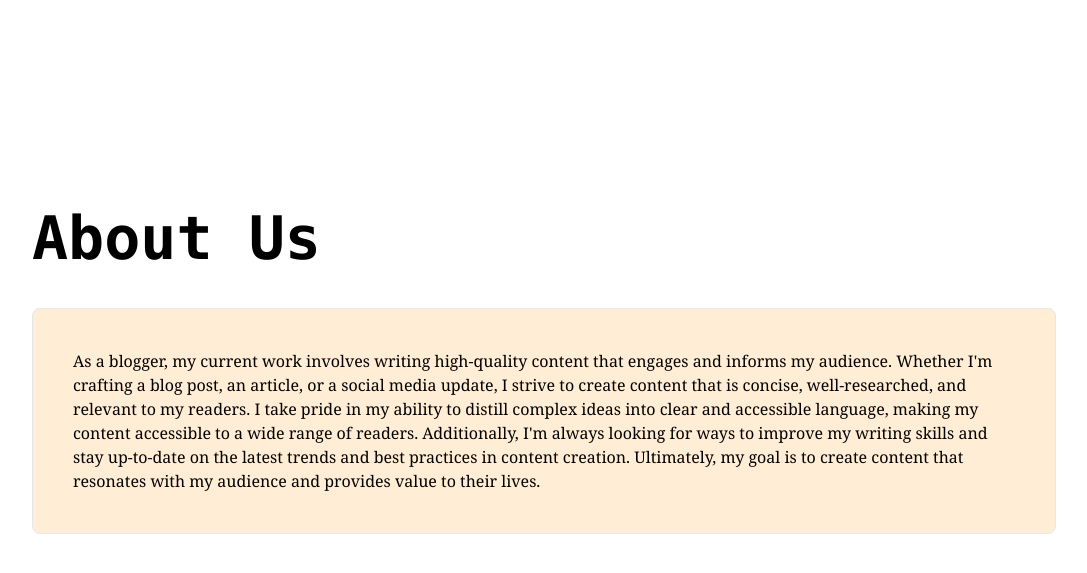
After one commit to ChiragRohada7020/Blog, a Flask app: page /about_us in a window 1280 px wide. The commit adds this page. Shown: the top 573 px of the page, without its empty margins (96-1183 px from the left). Run offline with Flask 2, Linux system fonts and the light colour scheme.

Commit message:
first commit

```diff
--- a/app.py
+++ b/app.py
@@ -21,6 +21,14 @@ def Home():
     data2 = db['work'].find().sort([("date", 1)]).limit(3)
 
     return render_template('index.html',data=data,data2=data2)
+
+
+
+
+@app.route('/about_us')
+def About():
+
+    return render_template('about_us.html')
 
 @app.route('/add_blog',methods =["GET", "POST"])
 def Add_blog():
--- a/static/dist/output.css
+++ b/static/dist/output.css
@@ -636,36 +651,12 @@ video {
   margin-top: 5rem;
 }
 
-.mt-40 {
-  margin-top: 10rem;
+.mt-5 {
+  margin-top: 1.25rem;
 }
 
-.mb-3 {
-  margin-bottom: 0.75rem;
-}
-
-.mb-2 {
-  margin-bottom: 0.5rem;
-}
-
-.mb-6 {
-  margin-bottom: 1.5rem;
-}
-
-.mt-1 {
-  margin-top: 0.25rem;
-}
-
-.ml-2 {
-  margin-left: 0.5rem;
-}
-
-.mt-10 {
-  margin-top: 2.5rem;
-}
-
-.mt-8 {
-  margin-top: 2rem;
+.mt-52 {
+  margin-top: 13rem;
 }
 
 .flex {
@@ -793,16 +786,12 @@ video {
   border-radius: 9999px;
 }
 
+.rounded-lg {
+  border-radius: 0.5rem;
+}
+
 .border {
   border-width: 1px;
-}
-
-.border-l {
-  border-left-width: 1px;
-}
-
-.border-r {
-  border-right-width: 1px;
 }
 
 .border-gray-200 {
@@ -834,8 +823,19 @@ video {
   background-color: rgb(59 130 246 / var(--tw-bg-opacity));
 }
 
-.fill-current {
-  fill: currentColor;
+.bg-slate-200 {
+  --tw-bg-opacity: 1;
+  background-color: rgb(226 232 240 / var(--tw-bg-opacity));
+}
+
+.bg-orange-200 {
+  --tw-bg-opacity: 1;
+  background-color: rgb(254 215 170 / var(--tw-bg-opacity));
+}
+
+.bg-orange-100 {
+  --tw-bg-opacity: 1;
+  background-color: rgb(255 237 213 / var(--tw-bg-opacity));
 }
 
 .p-6 {
@@ -846,19 +846,32 @@ video {
   padding: 1rem;
 }
 
-.px-2 {
-  padding-left: 0.5rem;
-  padding-right: 0.5rem;
+.p-5 {
+  padding: 1.25rem;
 }
 
-.px-6 {
-  padding-left: 1.5rem;
-  padding-right: 1.5rem;
+.p-52 {
+  padding: 13rem;
 }
 
-.py-4 {
-  padding-top: 1rem;
-  padding-bottom: 1rem;
+.p-40 {
+  padding: 10rem;
+}
+
+.p-3 {
+  padding: 0.75rem;
+}
+
+.p-32 {
+  padding: 8rem;
+}
+
+.p-10 {
+  padding: 2.5rem;
+}
+
+.p-0 {
+  padding: 0px;
 }
 
 .px-4 {
@@ -871,12 +884,14 @@ video {
   padding-bottom: 0.5rem;
 }
 
-.pb-20 {
-  padding-bottom: 5rem;
+.px-5 {
+  padding-left: 1.25rem;
+  padding-right: 1.25rem;
 }
 
-.text-center {
-  text-align: center;
+.px-2 {
+  padding-left: 0.5rem;
+  padding-right: 0.5rem;
 }
 
 .text-right {
@@ -895,19 +910,8 @@ video {
   font-family: ui-sans-serif, system-ui, -apple-system, BlinkMacSystemFont, "Segoe UI", Roboto, "Helvetica Neue", Arial, "Noto Sans", sans-serif, "Apple Color Emoji", "Segoe UI Emoji", "Segoe UI Symbol", "Noto Color Emoji";
 }
 
-.text-5xl {
-  font-size: 3rem;
-  line-height: 1;
-}
-
-.text-xs {
-  font-size: 0.75rem;
-  line-height: 1rem;
-}
-
-.text-3xl {
-  font-size: 1.875rem;
-  line-height: 2.25rem;
+.font-mono {
+  font-family: ui-monospace, SFMono-Regular, Menlo, Monaco, Consolas, "Liberation Mono", "Courier New", monospace;
 }
 
 .text-xl {
@@ -925,25 +929,41 @@ video {
   line-height: 1.75rem;
 }
 
-.font-bold {
-  font-weight: 700;
+.text-5xl {
+  font-size: 3rem;
+  line-height: 1;
+}
+
+.text-xs {
+  font-size: 0.75rem;
+  line-height: 1rem;
+}
+
+.text-7xl {
+  font-size: 4.5rem;
+  line-height: 1;
+}
+
+.text-6xl {
+  font-size: 3.75rem;
+  line-height: 1;
+}
+
+.font-semibold {
+  font-weight: 600;
 }
 
 .font-medium {
   font-weight: 500;
 }
 
-.font-light {
-  font-weight: 300;
+.font-bold {
+  font-weight: 700;
 }
 
-.font-semibold {
-  font-weight: 600;
-}
-
-.text-red-600 {
+.text-gray-600 {
   --tw-text-opacity: 1;
-  color: rgb(220 38 38 / var(--tw-text-opacity));
+  color: rgb(75 85 99 / var(--tw-text-opacity));
 }
 
 .text-gray-500 {
@@ -998,6 +1003,12 @@ video {
   --tw-ring-color: rgb(255 255 255 / var(--tw-ring-opacity));
 }
 
+.transition-all {
+  transition-property: all;
+  transition-timing-function: cubic-bezier(0.4, 0, 0.2, 1);
+  transition-duration: 150ms;
+}
+
 .transition {
   transition-property: color, background-color, border-color, fill, stroke, opacity, box-shadow, transform, filter, -webkit-text-decoration-color, -webkit-backdrop-filter;
   transition-property: color, background-color, border-color, text-decoration-color, fill, stroke, opacity, box-shadow, transform, filter, backdrop-filter;
@@ -1006,51 +1017,17 @@ video {
   transition-duration: 150ms;
 }
 
-.transition-all {
-  transition-property: all;
-  transition-timing-function: cubic-bezier(0.4, 0, 0.2, 1);
-  transition-duration: 150ms;
-}
-
 .duration-1000 {
   transition-duration: 1000ms;
 }
 
-.first-letter\:float-left::first-letter {
-  float: left;
-}
-
-.first-letter\:mr-1::first-letter {
-  margin-right: 0.25rem;
-}
-
-.first-letter\:text-5xl::first-letter {
-  font-size: 3rem;
-  line-height: 1;
-}
-
-.first-letter\:font-bold::first-letter {
-  font-weight: 700;
-}
-
-.first-letter\:text-blue-500::first-letter {
-  --tw-text-opacity: 1;
-  color: rgb(59 130 246 / var(--tw-text-opacity));
+.duration-700 {
+  transition-duration: 700ms;
 }
 
 .hover\:bg-blue-700:hover {
   --tw-bg-opacity: 1;
   background-color: rgb(29 78 216 / var(--tw-bg-opacity));
-}
-
-.hover\:text-red-600:hover {
-  --tw-text-opacity: 1;
-  color: rgb(220 38 38 / var(--tw-text-opacity));
-}
-
-.hover\:text-blue-600:hover {
-  --tw-text-opacity: 1;
-  color: rgb(37 99 235 / var(--tw-text-opacity));
 }
 
 .hover\:shadow-sm:hover {
@@ -1065,20 +1042,18 @@ video {
   box-shadow: var(--tw-ring-offset-shadow), var(--tw-ring-shadow), var(--tw-shadow, 0 0 #0000);
 }
 
-.focus\:outline-none:focus {
-  outline: 2px solid transparent;
-  outline-offset: 2px;
-}
-
-@media (prefers-color-scheme: dark) {
-  .dark\:text-gray-400 {
-    --tw-text-opacity: 1;
-    color: rgb(156 163 175 / var(--tw-text-opacity));
+@media (min-width: 640px) {
+  .sm\:p-10 {
+    padding: 2.5rem;
   }
 
-  .dark\:first-letter\:text-gray-100::first-letter {
-    --tw-text-opacity: 1;
-    color: rgb(243 244 246 / var(--tw-text-opacity));
+  .sm\:p-1 {
+    padding: 0.25rem;
+  }
+
+  .sm\:px-10 {
+    padding-left: 2.5rem;
+    padding-right: 2.5rem;
   }
 }
 
@@ -1108,36 +1079,29 @@ video {
     margin-right: 5rem;
   }
 
-  .md\:mt-20 {
-    margin-top: 5rem;
-  }
-
-  .md\:grid-cols-4 {
-    grid-template-columns: repeat(4, minmax(0, 1fr));
-  }
-
-  .md\:grid-cols-3 {
-    grid-template-columns: repeat(3, minmax(0, 1fr));
-  }
-
   .md\:grid-cols-5 {
     grid-template-columns: repeat(5, minmax(0, 1fr));
   }
 
-  .md\:content-center {
-    align-content: center;
+  .md\:p-8 {
+    padding: 2rem;
   }
 
-  .md\:justify-start {
-    justify-content: flex-start;
+  .md\:p-32 {
+    padding: 8rem;
   }
 
-  .md\:p-0 {
-    padding: 0px;
+  .md\:p-20 {
+    padding: 5rem;
   }
 
-  .md\:p-8 {
-    padding: 2rem;
+  .md\:p-24 {
+    padding: 6rem;
+  }
+
+  .md\:px-24 {
+    padding-left: 6rem;
+    padding-right: 6rem;
   }
 }
 
@@ -1154,12 +1118,29 @@ video {
   .lg\:grid-cols-3 {
     grid-template-columns: repeat(3, minmax(0, 1fr));
   }
+
+  .lg\:p-32 {
+    padding: 8rem;
+  }
+
+  .lg\:px-32 {
+    padding-left: 8rem;
+    padding-right: 8rem;
+  }
 }
 
 @media (min-width: 1280px) {
   .xl\:mx-60 {
     margin-left: 15rem;
     margin-right: 15rem;
+  }
+
+  .xl\:p-3 {
+    padding: 0.75rem;
+  }
+
+  .xl\:p-32 {
+    padding: 8rem;
   }
 }
 
--- /dev/null
+++ b/templates/about_us.html
@@ -0,0 +1,36 @@
+<!DOCTYPE html>
+<html lang="en">
+  <head>
+    <meta charset="UTF-8" />
+    <meta http-equiv="X-UA-Compatible" content="IE=edge" />
+    <meta name="viewport" content="width=device-width, initial-scale=1.0" />
+    <title>Document</title>
+    <link
+      href="{{url_for('static',filename='dist/output.css')}}"
+      rel="stylesheet"
+    />
+  </head>
+  <body>
+    <div
+      class="2xl:px-40 lg:px-32 md:px-24 sm:px-10 px-2 flex flex-col gap-10 mt-52 transition-all duration-700"
+    >
+      <div>
+        <h1 class="font-mono font-semibold text-6xl">About Us</h1>
+      </div>
+      <div class="bg-orange-100 container p-10 border rounded-lg">
+        <div class="font-serif">
+          As a blogger, my current work involves writing high-quality content
+          that engages and informs my audience. Whether I'm crafting a blog
+          post, an article, or a social media update, I strive to create content
+          that is concise, well-researched, and relevant to my readers. I take
+          pride in my ability to distill complex ideas into clear and accessible
+          language, making my content accessible to a wide range of readers.
+          Additionally, I'm always looking for ways to improve my writing skills
+          and stay up-to-date on the latest trends and best practices in content
+          creation. Ultimately, my goal is to create content that resonates with
+          my audience and provides value to their lives.
+        </div>
+      </div>
+    </div>
+  </body>
+</html>
--- a/templates/travel.html
+++ b/templates/travel.html
@@ -75,8 +75,7 @@
               </ul>
             </li>
 
-            <li><a href="page-about.html" title="">About</a></li>
-            <li><a href="page-contact.html" title="">Contact</a></li>
+            <li><a href="{{ url_for('About') }}" title="">About</a></li>
           </ul>
           <!-- end header__nav -->
 
--- a/templates/work.html
+++ b/templates/work.html
@@ -75,8 +75,7 @@
               </ul>
             </li>
 
-            <li><a href="page-about.html" title="">About</a></li>
-            <li><a href="page-contact.html" title="">Contact</a></li>
+            <li><a href="{{ url_for('About') }}" title="">About</a></li>
           </ul>
           <!-- end header__nav -->
 
```
Also changed, not shown: other parts of static/dist/output.css (+60 -53 lines), templates/index.html (+6 -15 lines), static/icons/instagram.png (added).
